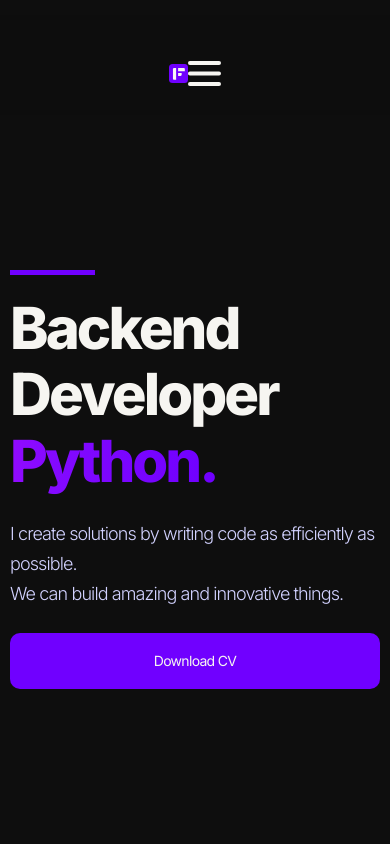
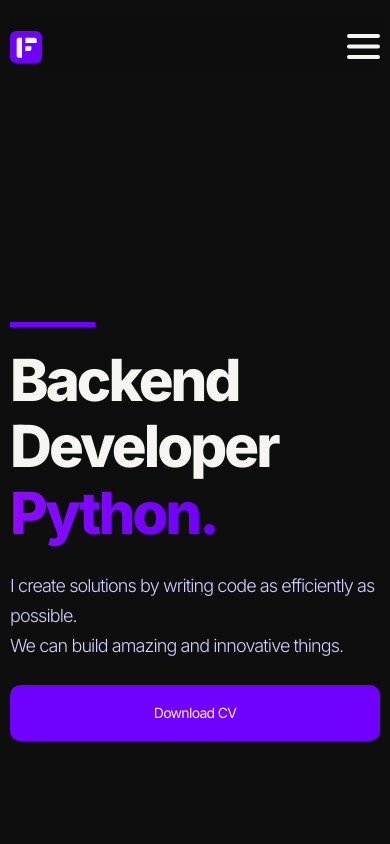
Before and after one commit to GomezFrannco/react-portfolio, a React (Vite) app: page / in a window 390 px wide. Shown: the top 844 px of the page. Built offline with nearby package versions, Linux system fonts and the light colour scheme.

Commit message:
Fix navbar height for mobile devices

```diff
--- a/src/components/navigation/navBar.components.scss
+++ b/src/components/navigation/navBar.components.scss
@@ -16,6 +16,11 @@
   background: rgba(14, 14, 14, 0.9);
   backdrop-filter: blur(5px);
   z-index: 1;
+  @include m-queries(500px) {
+    height: 52px;
+    position: static;
+    padding: 0.9375rem 0 0 0;
+  }
   .bar__logo{
     .logo__text {
       color: #f6f5f1;
```
